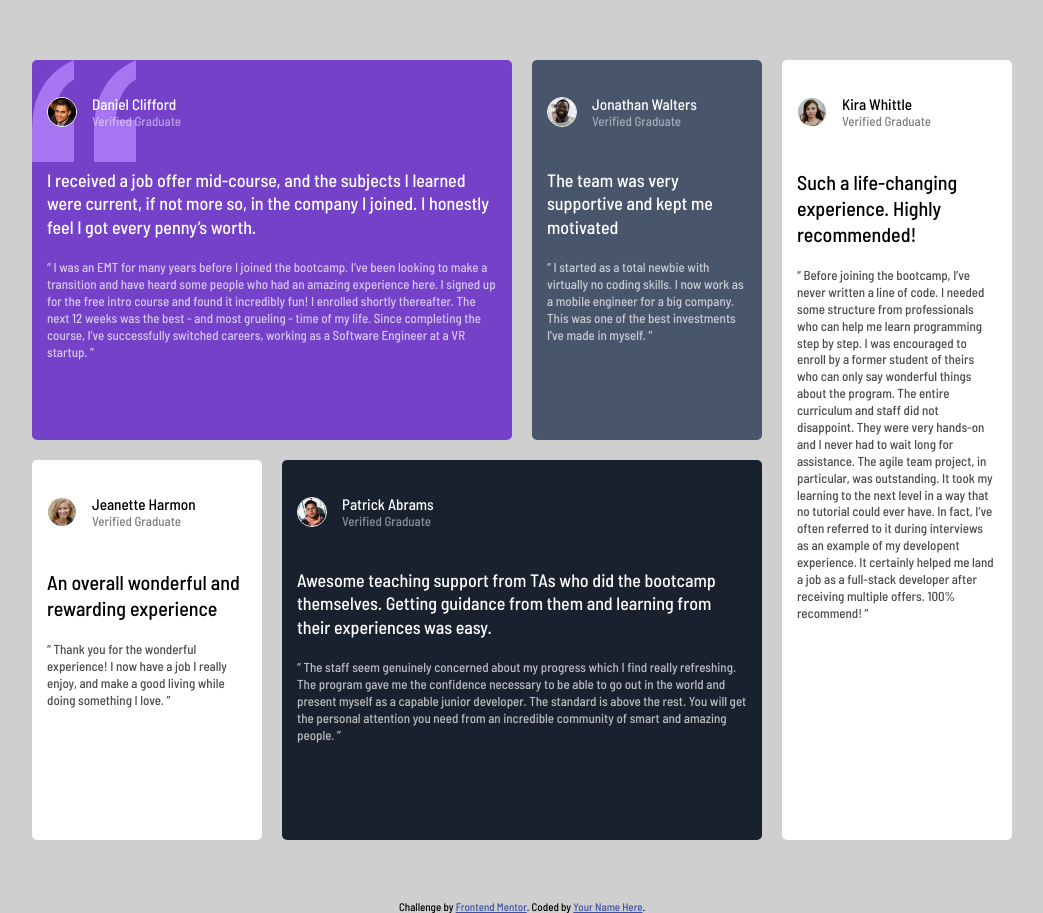
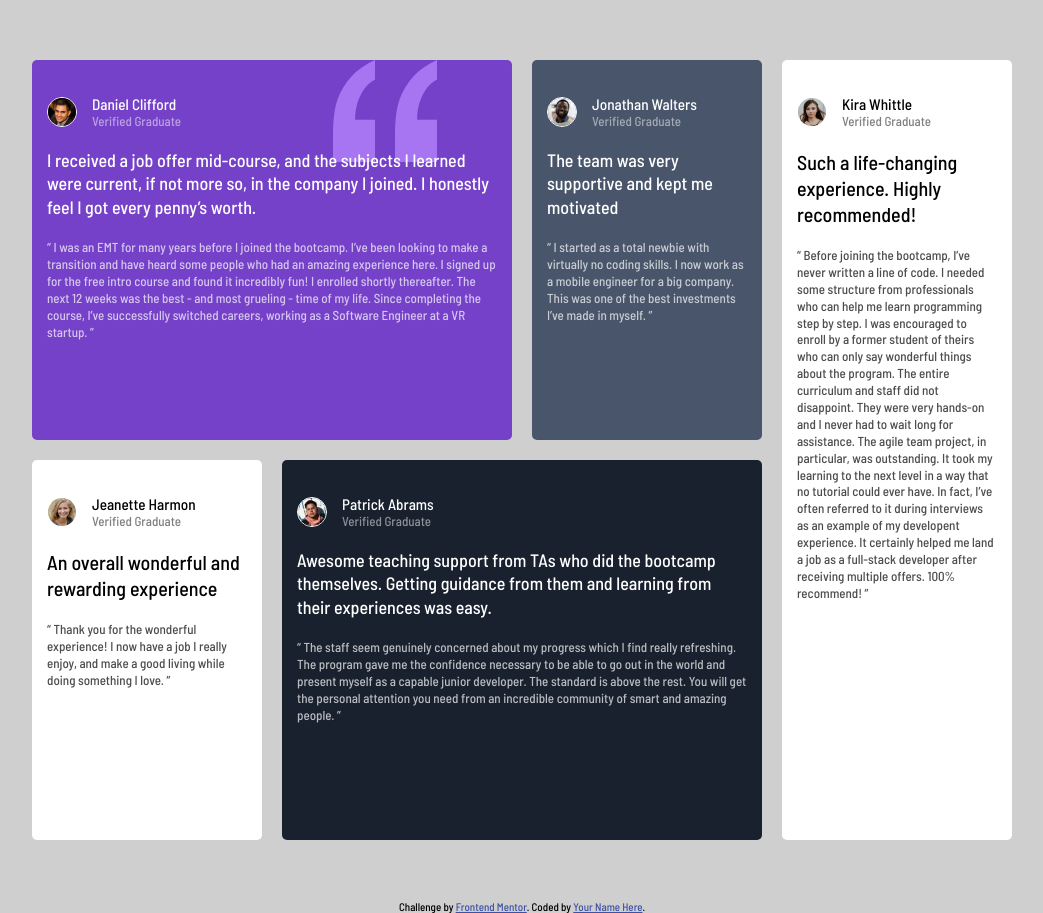
Before and after one commit to omarnaboush122/Html-and-css-grid-section, a plain HTML site: page index.html in a window 1280 px wide. Shown: the whole page, without its empty margins (118-1161 px from the left). Drawn offline with Linux system fonts and the light colour scheme.

Commit message:
change css

```diff
--- a/css/style.css
+++ b/css/style.css
@@ -60,6 +60,7 @@ body {
     background-color: var(--Moderate-violet);
     background-image: url("../images/bg-pattern-quotation.svg");
     background-repeat: no-repeat;
+    background-position: 80% 0;
 }
 .jonathan {
     grid-area: jonathan;
@@ -79,7 +80,7 @@ body {
     display: flex;
     align-items: center;
     flex-wrap: wrap;
-    margin: 20px 0 40px;
+    margin: 20px 0;
 }
 .box img {
     width: 30px;
```
